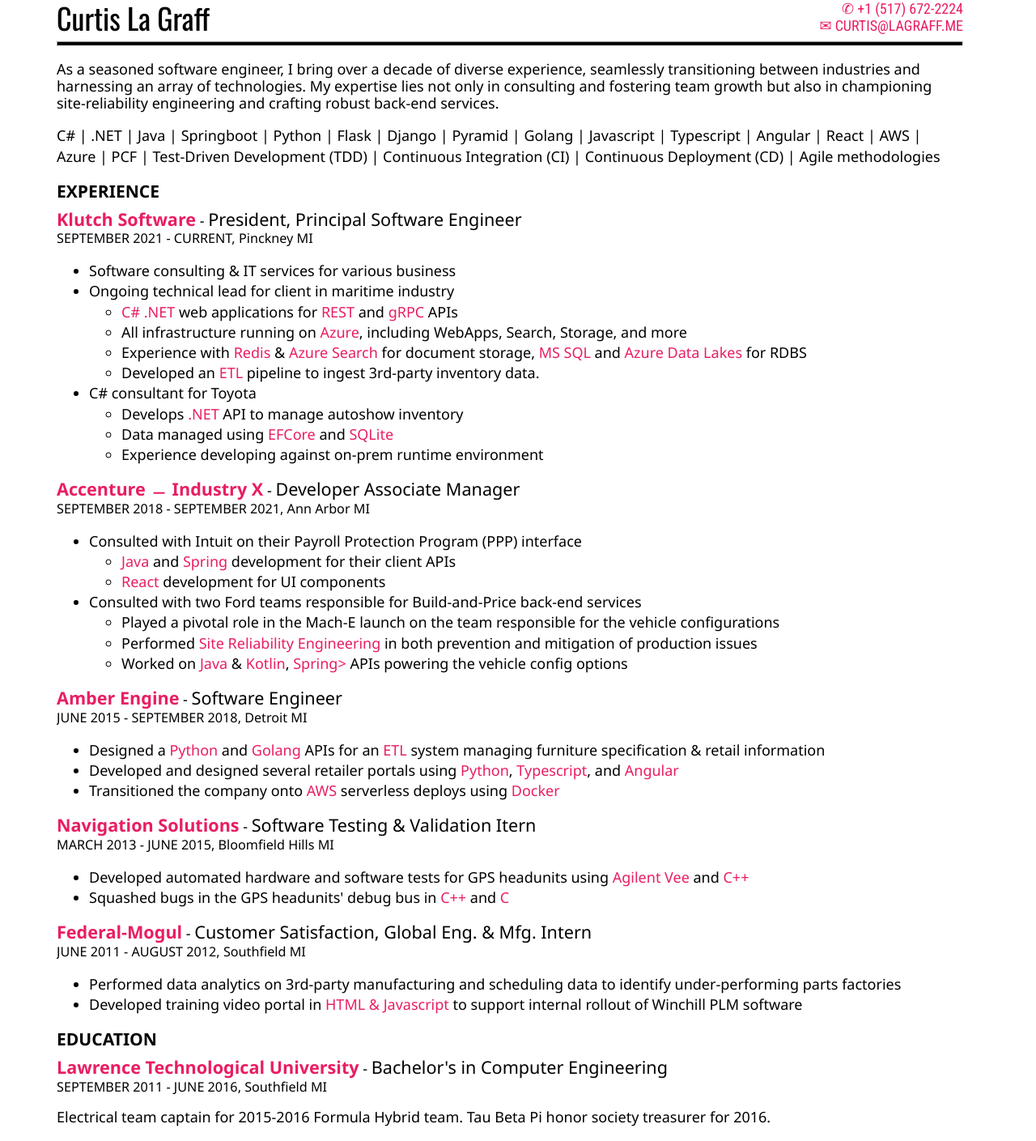
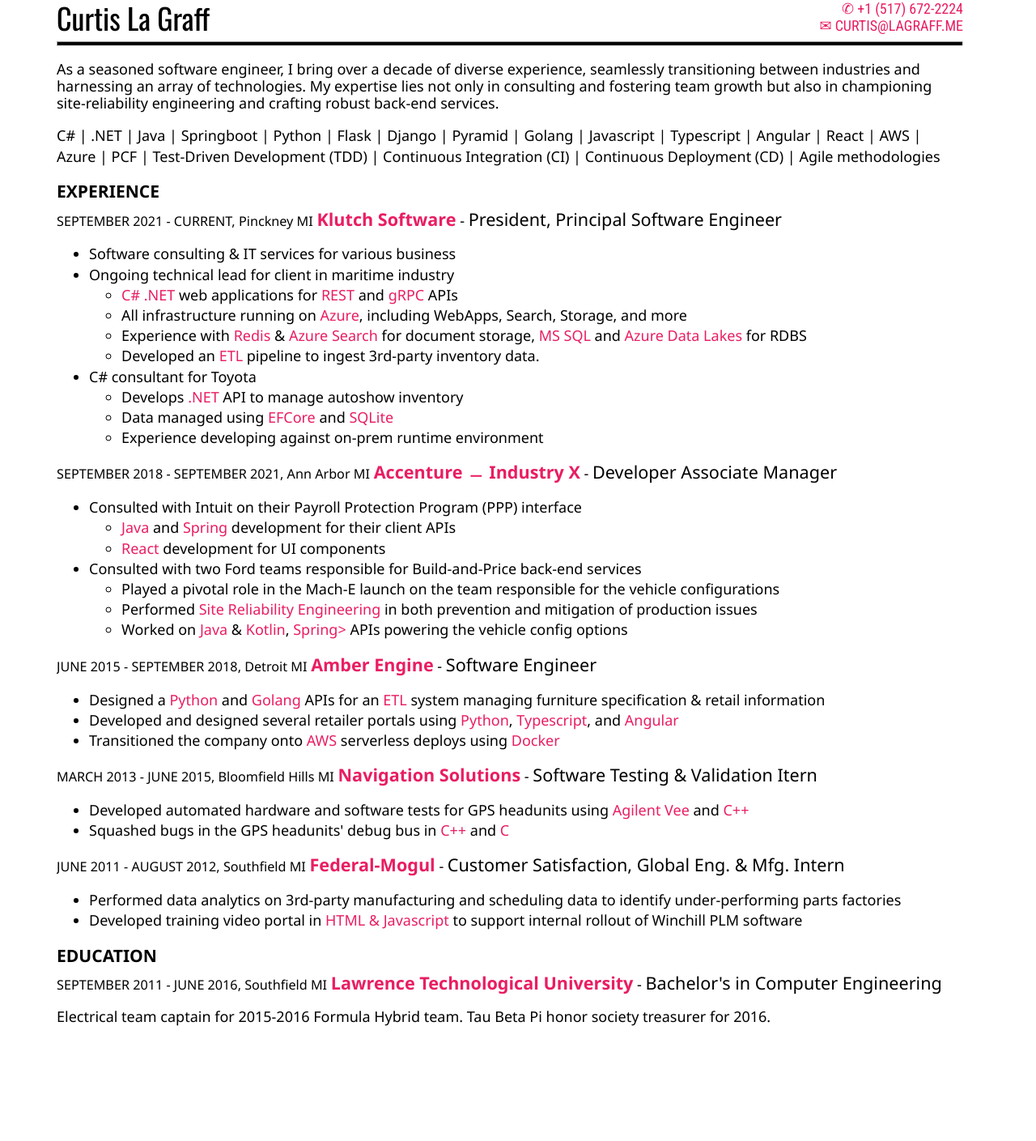
Before and after one commit to clagraff/clagraff.github.io, a Jekyll site: the page built from index.html, in a window 1280 px wide. Shown: the whole page at 81% size. Built offline with Jekyll 4.4.1, drawn with Linux system fonts in a browser that asks for light colours; after the commit the page ends 1285 px from its top, so only the background shows below that.

Commit message:
Update index.html

```diff
--- a/index.html
+++ b/index.html
@@ -27,9 +27,8 @@
 </ul>
 <p class="entry">
   <h3>EXPERIENCE</h3>
+  <span class="duration">SEPTEMBER 2021 - CURRENT, Pinckney MI</span>
   <span class="company">Klutch Software</span> - <span class="position">President, Principal Software Engineer</span>
-  <br/>
-  <span class="duration">SEPTEMBER 2021 - CURRENT, Pinckney MI</span><br/>
   <p>
     <ul>
       <li>Software consulting & IT services for various business</li>
@@ -50,9 +49,8 @@
   </p>
 </p>
 <p class="entry">
+  <span class="duration">SEPTEMBER 2018 - SEPTEMBER 2021, Ann Arbor MI</span>
   <span class="company">Accenture &#xfe58; Industry X</span> - <span class="position">Developer Associate Manager</span>
-  <br/>
-  <span class="duration">SEPTEMBER 2018 - SEPTEMBER 2021, Ann Arbor MI</span><br/>
   <p>
     <ul>
       <li>Consulted with Intuit on their Payroll Protection Program (PPP) interface</li>
@@ -70,8 +68,8 @@
   </p>
 </p>
 <p class="entry">
-  <span class="company">Amber Engine</span> - <span class="position">Software Engineer</span><br/>
-  <span class="duration">JUNE 2015 - SEPTEMBER 2018, Detroit MI</span><br/>
+  <span class="duration">JUNE 2015 - SEPTEMBER 2018, Detroit MI</span>
+  <span class="company">Amber Engine</span> - <span class="position">Software Engineer</span>
   <p>
     <ul>
       <li>Designed a <i>Python</i> and <i>Golang</i> APIs for an <i>ETL</i> system managing furniture specification & retail information</li>
@@ -81,8 +79,8 @@
   </p>
 </p>
 <p class="entry">
-  <span class="company">Navigation Solutions</span> - <span class="position">Software Testing & Validation Itern</span><br/>
-  <span class="duration">MARCH 2013 - JUNE 2015, Bloomfield Hills MI</span><br/>
+  <span class="duration">MARCH 2013 - JUNE 2015, Bloomfield Hills MI</span>
+  <span class="company">Navigation Solutions</span> - <span class="position">Software Testing & Validation Itern</span>
   <p>
     <ul>
       <li>Developed automated hardware and software tests for GPS headunits using <i>Agilent Vee</i> and <i>C++</i></li>
@@ -91,8 +89,8 @@
   </p>
 </p>
 <p class="entry">
+  <span class="duration">JUNE 2011 - AUGUST 2012, Southfield MI</span>
   <span class="company">Federal-Mogul</span> - <span class="position">Customer Satisfaction, Global Eng. & Mfg. Intern</span><br/>
-  <span class="duration">JUNE 2011 - AUGUST 2012, Southfield MI</span><br/>
   <p>
     <ul>
       <li>Performed data analytics on 3rd-party manufacturing and scheduling data to identify under-performing parts factories</li>
@@ -102,8 +100,8 @@
 </p>
 <p class="entry">
   <h3>EDUCATION</h3>
+  <span class="duration">SEPTEMBER 2011 - JUNE 2016, Southfield MI</span>
   <span class="company">Lawrence Technological University</span> - <span class="position">Bachelor's in Computer Engineering</span><br/>
-  <span class="duration">SEPTEMBER 2011 - JUNE 2016, Southfield MI</span><br/>
   <p>
     Electrical team captain for 2015-2016 Formula Hybrid team. Tau Beta Pi honor society treasurer for 2016.
   </p>
```
